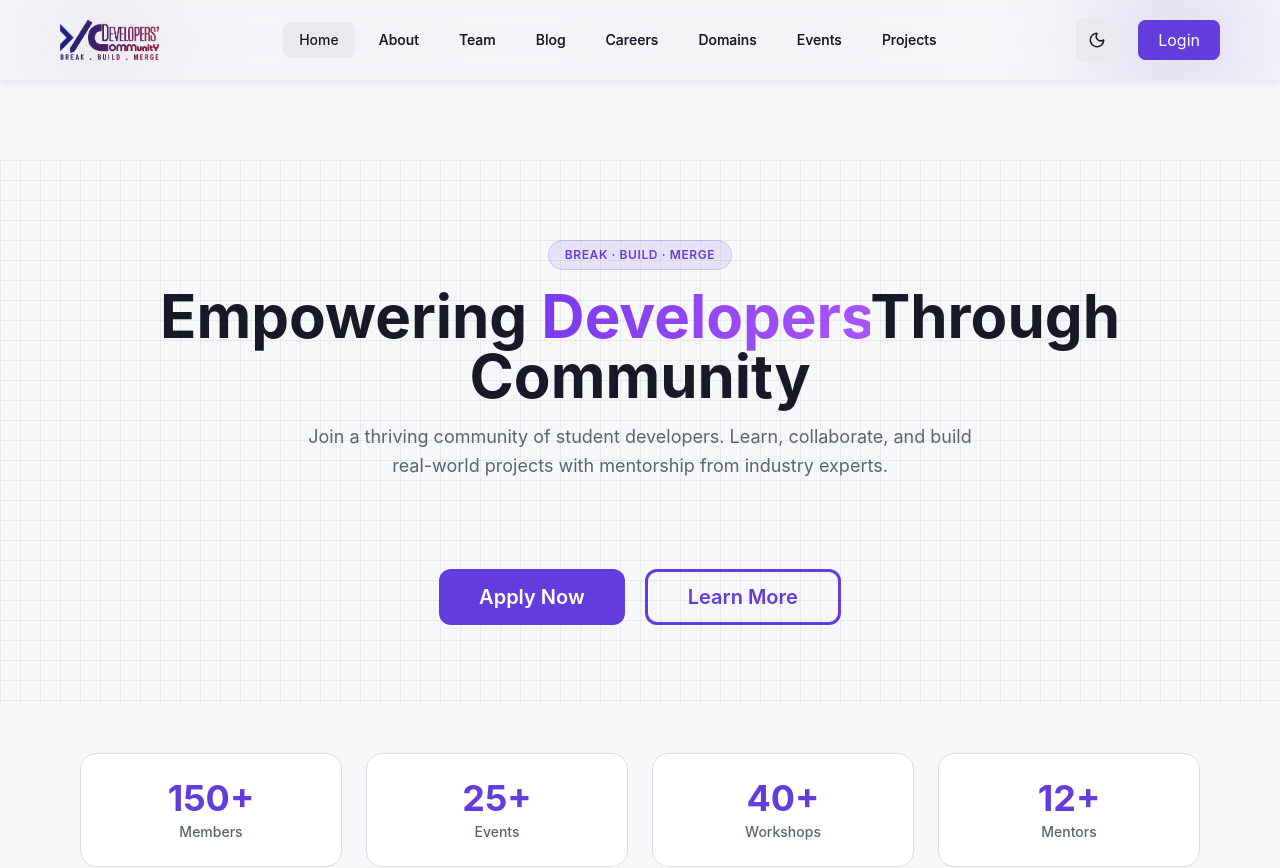
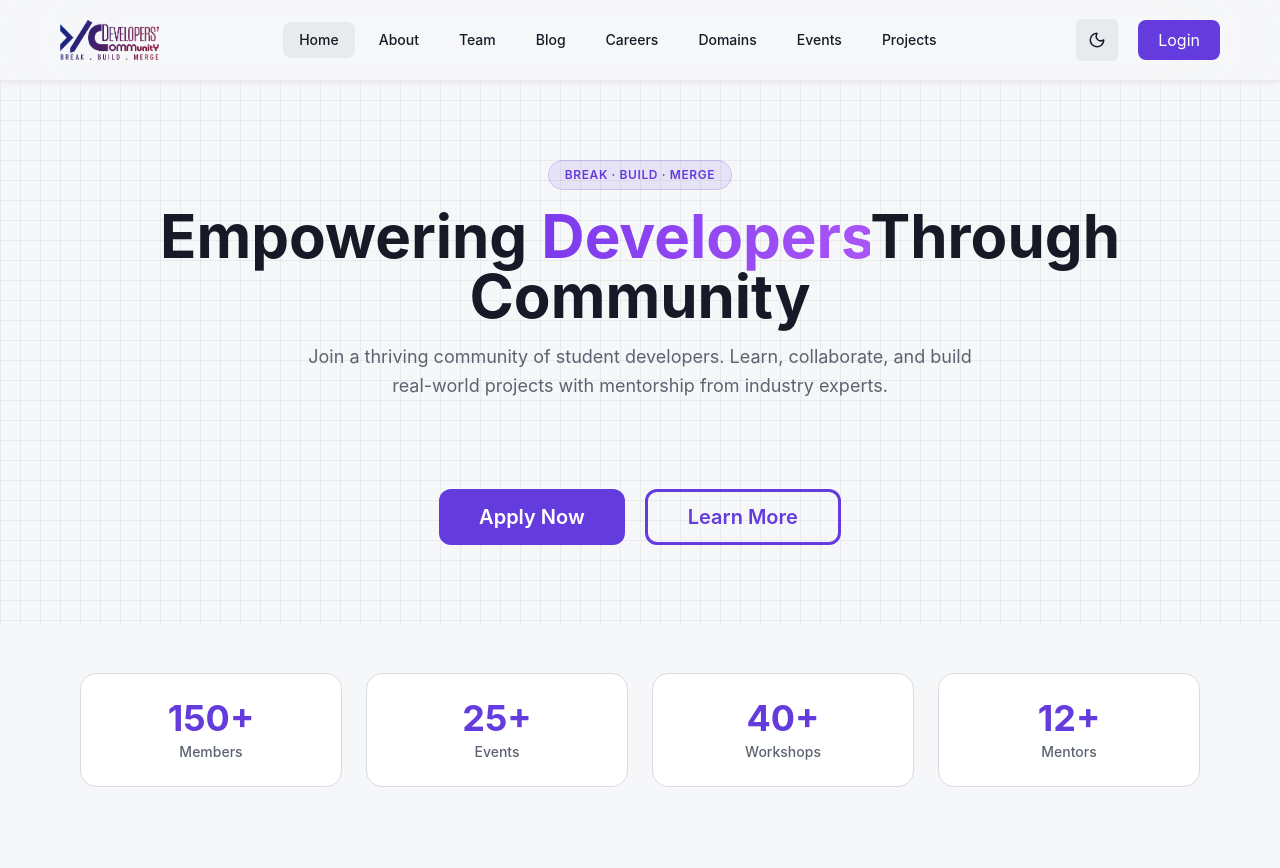
Before and after one commit to Devcommunity2026/sdc-frontend, a React (Vite) app: page / in a window 1280 px wide. Shown: the top 868 px of the page. Built offline with nearby package versions, Linux system fonts and the light colour scheme.

Commit message:
fixed the layout of home page

```diff
--- a/src/pages/Home.jsx
+++ b/src/pages/Home.jsx
@@ -18,7 +18,7 @@ import { communityStats, domains, events, mentors } from "../data/mockData";
 
 const Home = () => {
   return (
-    <Layout>
+    <>
       <HomeHeader />
       <div className="px-20">
         {/* Stats */}
@@ -152,7 +152,7 @@ const Home = () => {
         </section>
       </div>
 
-    </Layout>
+    </>
   );
 };
 
```
